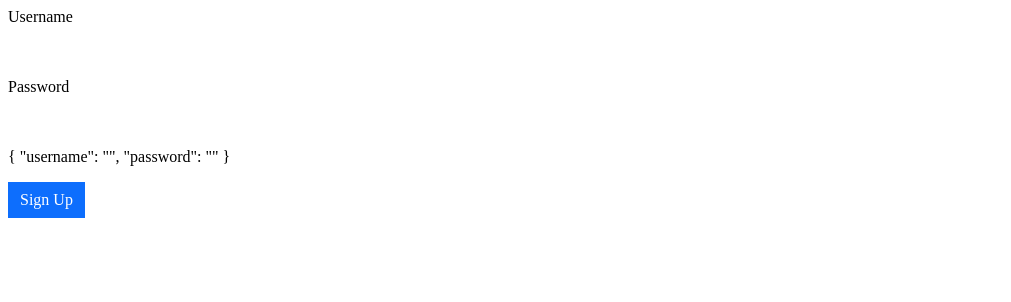
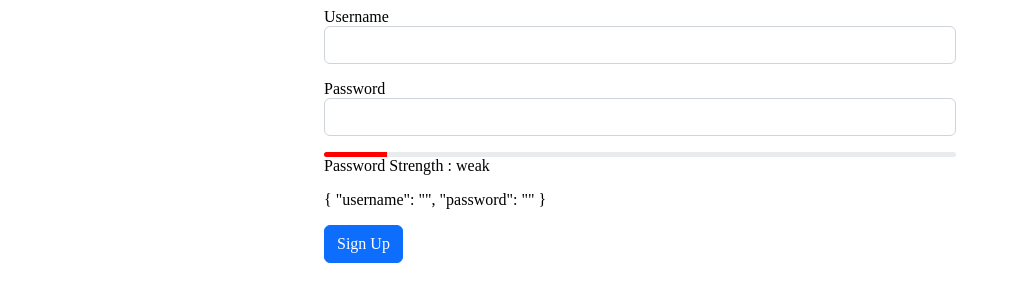
Before and after one commit to Mouhamet99/LetsAngular, an Angular app: page / in a window 1280 px wide. Shown: the top 302 px of the page, without its empty margins (0-1011 px from the left). Built offline with nearby package versions, Linux system fonts and the light colour scheme.

Commit message:
add password strength progress validator

```diff
--- a/package.json
+++ b/package.json
@@ -18,6 +18,7 @@
     "@angular/platform-browser": "^14.0.0",
     "@angular/platform-browser-dynamic": "^14.0.0",
     "@angular/router": "^14.0.0",
+    "bootstrap": "^5.2.2",
     "rxjs": "~7.5.0",
     "tslib": "^2.3.0",
     "zone.js": "~0.11.4"
--- a/src/app/signup-form/signup-form.component.css
+++ b/src/app/signup-form/signup-form.component.css
@@ -1 +1,16 @@
 @import "~bootstrap/dist/css/bootstrap.css";
+.bg-danger{
+    background-color: red !important;
+}
+.bg-success{
+    background-color: green !important;
+}
+.bg-primary{
+    background-color: rgb(8, 8, 211) !important;
+}
+.bg-secondary{
+    background-color: grey !important;
+}
+.bg-warning{
+    background-color: yellow !important;
+}
--- a/src/app/signup-form/signup-form.component.html
+++ b/src/app/signup-form/signup-form.component.html
@@ -1,4 +1,4 @@
-<form [formGroup]="form">
+<form [formGroup]="form" class="col-6 mx-auto ">
     <div class="form-group mb-3">
         <label for="username">Username</label>
         <input
@@ -32,11 +32,18 @@
             id="password"
             type="text"
             class="form-control"
+            (keyup)="handlePasswordStrength(password)"
         />
         <div class="invalid-feedback">
             <span *ngIf="password?.touched && !password?.valid"
                 >password is required</span
             >
+        </div>
+        <div class=" my-3">
+            <div class="progress" style="height: 5px;">
+                <div class="progress-bar" [class]="currentPasswordStrength.color" role="progressbar" [style]="'width: '+currentPasswordStrength.width+'%'" [attr.aria-valuenow]="currentPasswordStrength.width" aria-valuemin="0" aria-valuemax="100"></div>
+            </div>
+            <p>Password Strength : {{currentPasswordStrength.name}}</p>
         </div>
     </div>
     <p>
--- a/src/app/signup-form/signup-form.component.ts
+++ b/src/app/signup-form/signup-form.component.ts
@@ -21,6 +21,28 @@ export class SignupFormComponent {
         password: new FormControl('', Validators.required),
     });
 
+    passwordStrengths = {
+        weak: { name: 'weak', color: 'bg-danger', width: '10' },
+        far: { name: 'far', color: 'bg-warning', width: '25' },
+        good: { name: 'good', color: 'bg-secondary', width: '50' },
+        strong: { name: 'strong', color: 'bg-success', width: '100' },
+    };
+
+    currentPasswordStrength = { name: 'weak', color: 'bg-danger', width: '10' };
+
+    handlePasswordStrength(password: any) {
+        const passwordValue = password.value as string;
+
+        this.currentPasswordStrength =
+            passwordValue.length >= 10
+                ? this.passwordStrengths.strong
+                : passwordValue.length >= 8
+                ? this.passwordStrengths.good
+                : passwordValue.length >= 4
+                ? this.passwordStrengths.far
+                : this.passwordStrengths.weak;
+    }
+
     get username() {
         return this.form.get('username');
     }
```
Also changed, not shown: 1 other file (tests, documents, lock files or other folders).
